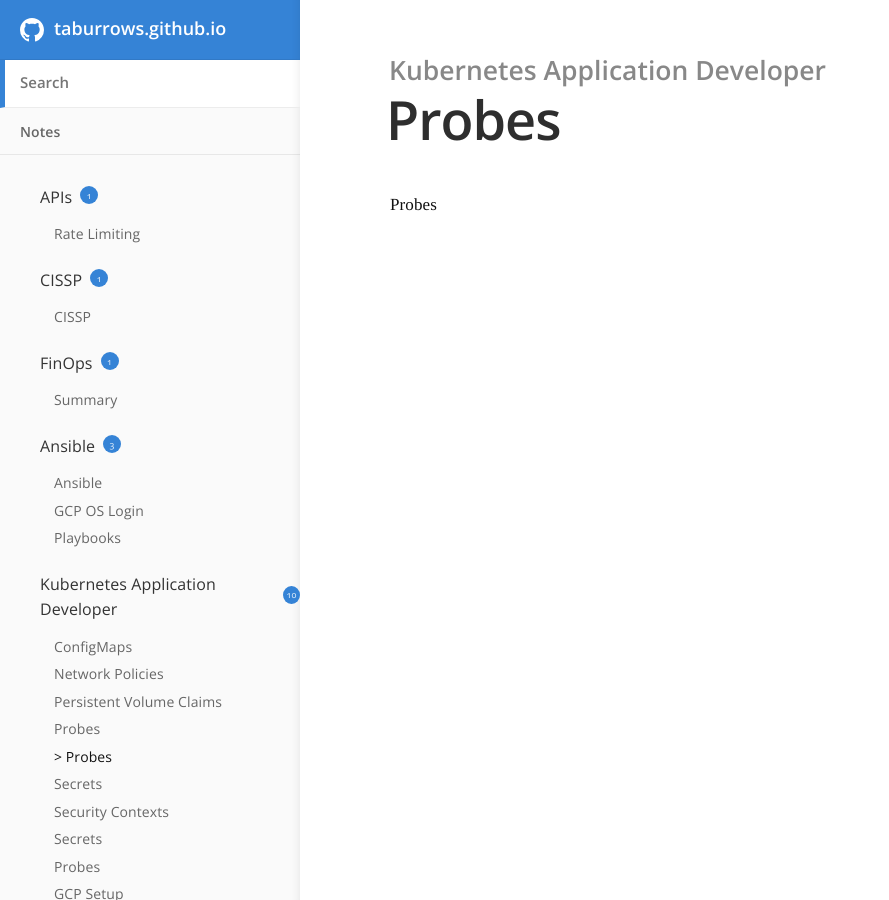
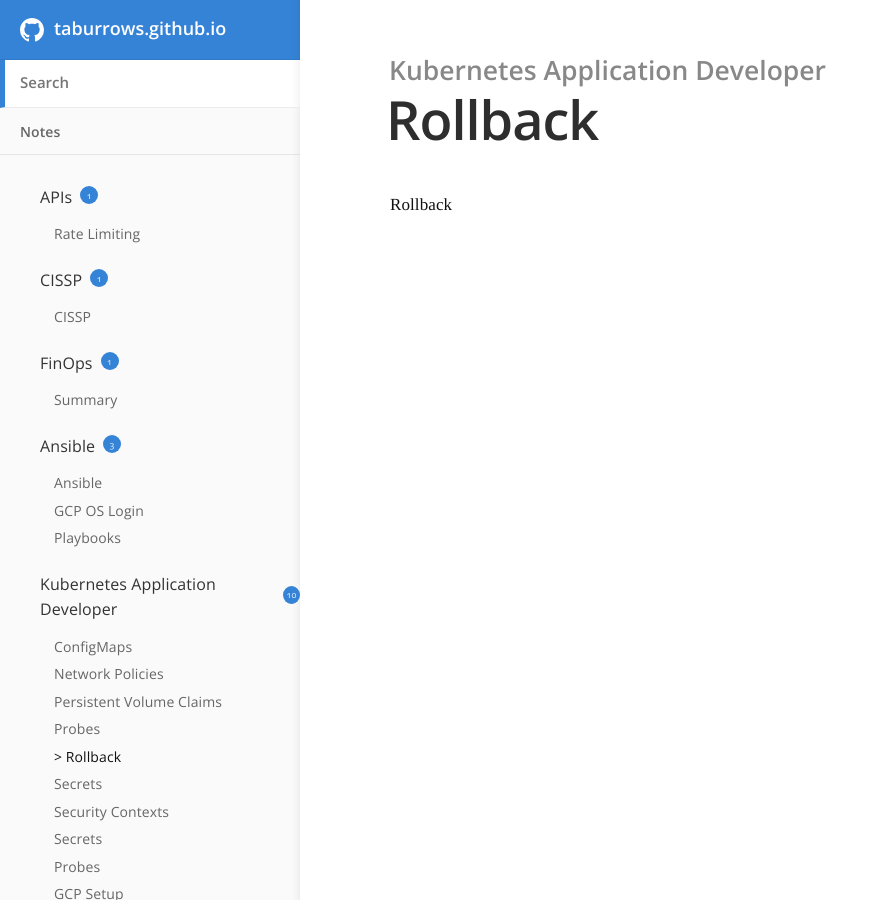
Before and after one commit to TABurrows/taburrows.github.io, a Jekyll site: the page built from _docs/ckad/RollBack.md, in a window 1280 px wide and 900 px high. Shown: the whole window, without its empty margins (0-889 px from the left). Built offline with Jekyll 4.4.1, drawn with Linux system fonts in a browser that asks for light colours.

Commit message:
Updated Rollback

```diff
--- a/_docs/ckad/RollBack.md
+++ b/_docs/ckad/RollBack.md
@@ -1,6 +1,6 @@
 ---
-title: Probes
+title: Rollback
 category: Kubernetes Application Developer
 order: 1
 ---
-Probes
+Rollback
```
